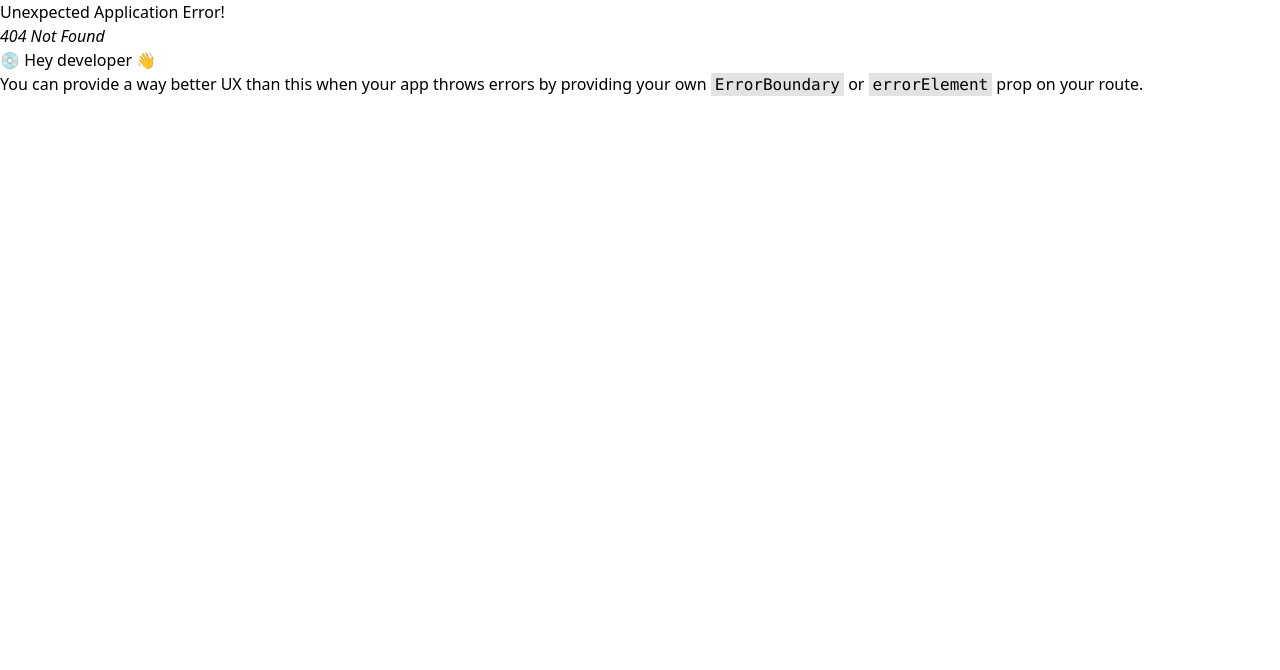
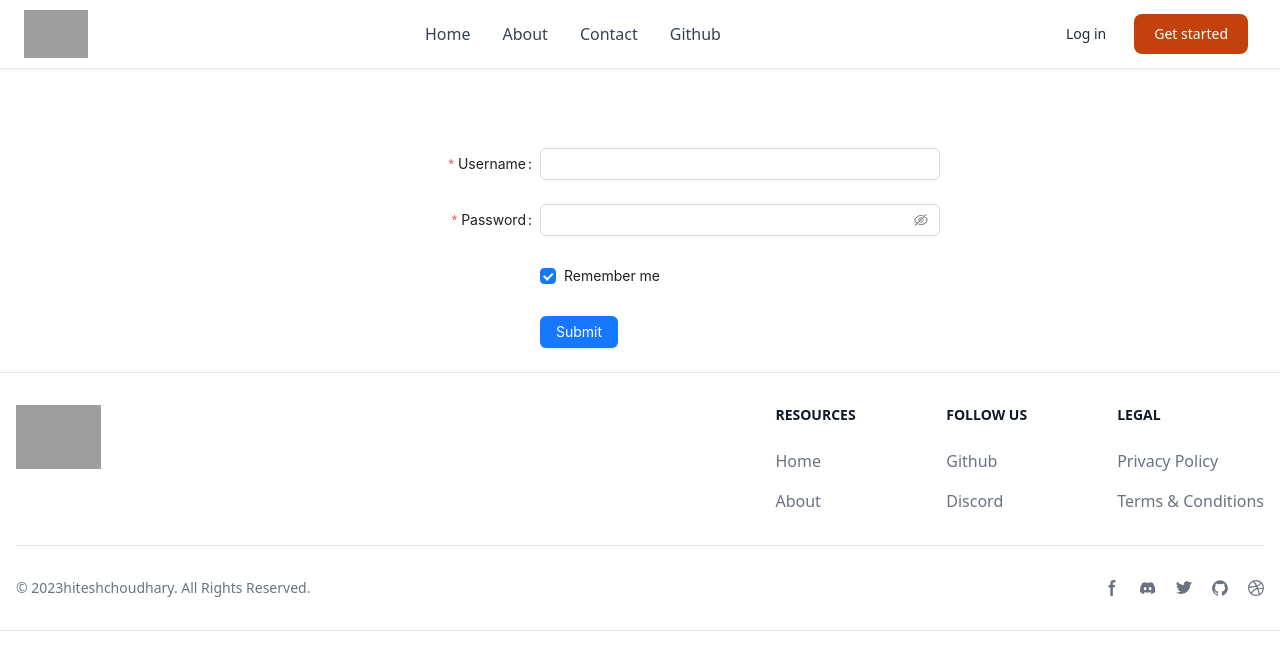
Before and after one commit to KhanzaidGithub/React-Router-Project.github.io, a React (Vite) app: page /login in a window 1280 px wide. Before the commit this address had no page. Shown: the top 670 px of the page. Built offline with nearby package versions, Linux system fonts and the light colour scheme; grey boxes are pictures that could not be loaded.

Commit message:
added a kind of login system

```diff
--- a/package.json
+++ b/package.json
@@ -10,8 +10,10 @@
     "preview": "vite preview"
   },
   "dependencies": {
+    "antd": "^5.21.0",
     "react": "^18.3.1",
-    "react-dom": "^18.3.1"
+    "react-dom": "^18.3.1",
+    "react-router-dom": "^6.26.2"
   },
   "devDependencies": {
     "@types/react": "^18.3.3",
--- a/src/Components/Header/Header.jsx
+++ b/src/Components/Header/Header.jsx
@@ -15,7 +15,7 @@ export default function Header() {
                     </Link>
                     <div className="flex items-center lg:order-2">
                         <Link
-                            to="#"
+                            to="/login"
                             className="text-gray-800 hover:bg-gray-50 focus:ring-4 focus:ring-gray-300 font-medium rounded-lg text-sm px-4 lg:px-5 py-2 lg:py-2.5 mr-2 focus:outline-none"
                         >
                             Log in
--- /dev/null
+++ b/src/Components/Login/Login.jsx
@@ -0,0 +1,107 @@
+import React from 'react';
+import { Button, Checkbox, Form, Input } from 'antd';
+import './login.css';
+import { useNavigate } from 'react-router-dom';
+
+const App = () => {
+    const [form] = Form.useForm(); // Hook to get form instance for reset
+    const navigate = useNavigate(); // Hook for navigation
+
+    const onFinish = (values) => {
+        const { username, password } = values; // Extract values from form submission
+        login(username, password); // Call custom login function with username and password
+    };
+
+    const onFinishFailed = (errorInfo) => {
+        console.log('Failed:', errorInfo);
+    };
+
+    // Custom login function
+    const login = (username, password) => {
+        if (username === 'admin' && password === 'admin123') {
+            alert('Successfully Logged In');
+
+            // Clear form fields after successful login
+            form.resetFields();
+
+            // Navigate to another page
+            navigate('/'); // Change this to the route you want
+        } else {
+            alert('Username or password is incorrect');
+        }
+    };
+
+    return (
+        <div className="form">
+            <Form
+                form={form} // Attach the form instance to enable resetting
+                name="basic"
+                labelCol={{
+                    span: 8,
+                }}
+                wrapperCol={{
+                    span: 16,
+                }}
+                style={{
+                    maxWidth: 600,
+                }}
+                initialValues={{
+                    remember: true,
+                }}
+                onFinish={onFinish} // Form submission handler
+                onFinishFailed={onFinishFailed} // Handle submission failure
+                autoComplete="off"
+            >
+                <Form.Item
+                    label="Username"
+                    name="username"
+                    rules={[
+                        {
+                            required: true,
+                            message: 'Please input your username!',
+                        },
+                    ]}
+                >
+                    <Input />
+                </Form.Item>
+
+                <Form.Item
+                    label="Password"
+                    name="password"
+                    rules={[
+                        {
+                            required: true,
+                            message: 'Please input your password!',
+                        },
+                    ]}
+                >
+                    <Input.Password />
+                </Form.Item>
+
+                <Form.Item
+                    name="remember"
+                    valuePropName="checked"
+                    wrapperCol={{
+                        offset: 8,
+                        span: 16,
+                    }}
+                >
+                    <Checkbox>Remember me</Checkbox>
+                </Form.Item>
+
+                <Form.Item
+                    wrapperCol={{
+                        offset: 8,
+                        span: 16,
+                    }}
+                >
+                    <Button type="primary" htmlType="submit">
+                        Submit
+                    </Button>
+                </Form.Item>
+            </Form>
+        </div>
+    );
+};
+
+export default App;
--- /dev/null
+++ b/src/Components/Login/login.css
@@ -0,0 +1,5 @@
+.form {
+    width: 600px;
+    margin: auto;
+    margin-top: 5rem;
+}
--- a/src/main.jsx
+++ b/src/main.jsx
@@ -1,15 +1,14 @@
 import React from 'react'
 import ReactDOM from 'react-dom/client'
 import './index.css'
-import { createBrowserRouter, RouterProvider,createRoutesFromElements,Route } from 'react-router-dom'
+import { createBrowserRouter, RouterProvider, createRoutesFromElements, Route } from 'react-router-dom'
 import Layout from './Layout'
-import Header from './Components/Header/Header'
 import Home from './Components/Home/Home'
 import About from './Components/About/About'
-import Footer from './Components/Footer/Footer'
 import Contact from './Components/Contact/Contact'
 import User from './Components/User/User'
 import Github from './Components/Github/Github'
+import Login from './Components/Login/Login'
 
 // let router = createBrowserRouter([
 //   {
@@ -31,6 +30,7 @@ let router = createBrowserRouter(
       <Route path='contact' element={<Contact />} />
       <Route path='user' element={<User />} />
       <Route path='github' element={<Github />} />
+      <Route path='login' element={<Login/>}/>
     </Route>
   )
 )
@@ -38,5 +38,5 @@ let router = createBrowserRouter(
 ReactDOM.createRoot(document.getElementById('root')).render(
   <React.StrictMode>
     <RouterProvider router={router} />
-  </React.StrictMode>,
+  </React.StrictMode>
 )
```
Also changed, not shown: 1 other file (tests, documents, lock files or other folders).
